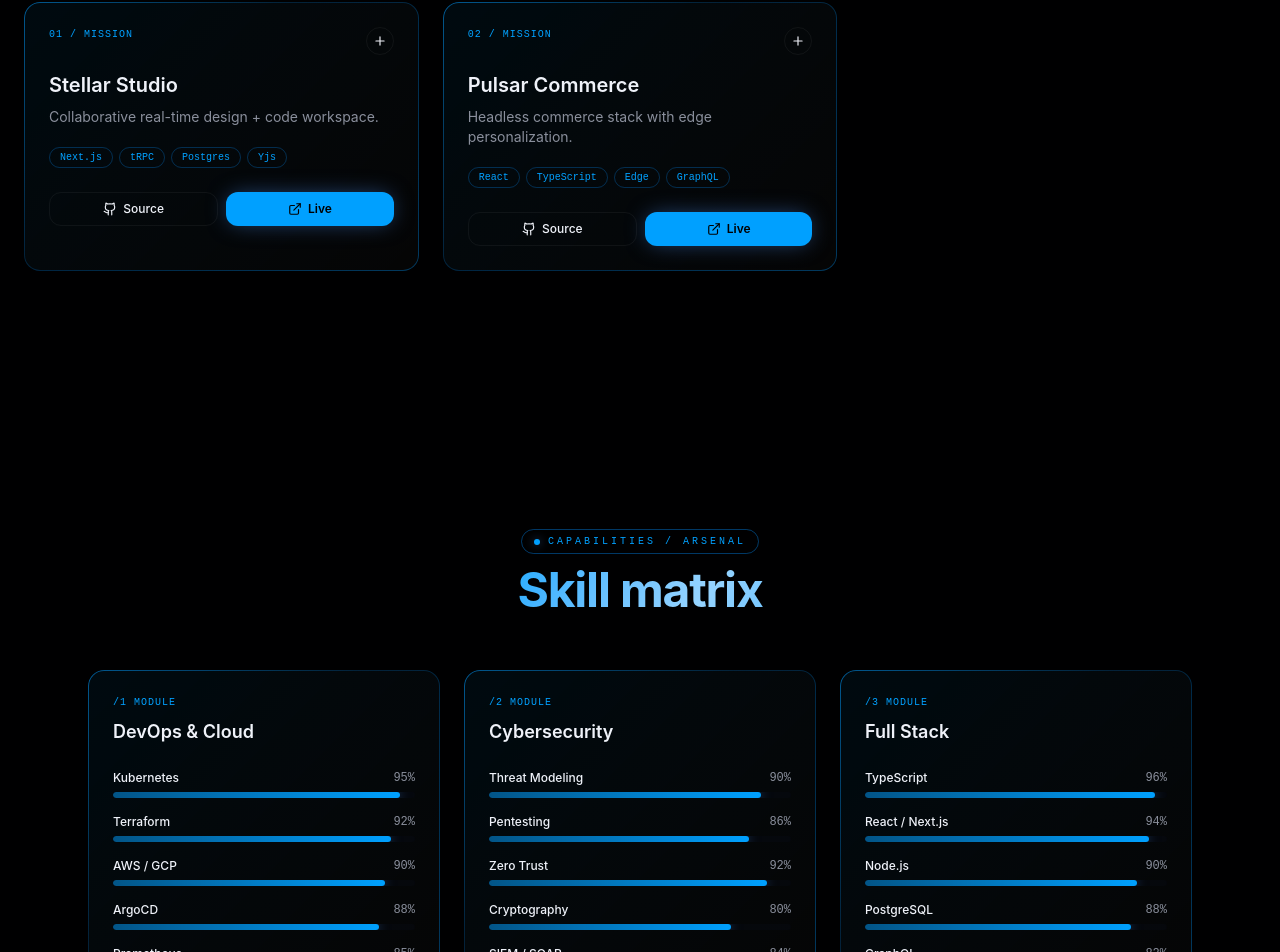
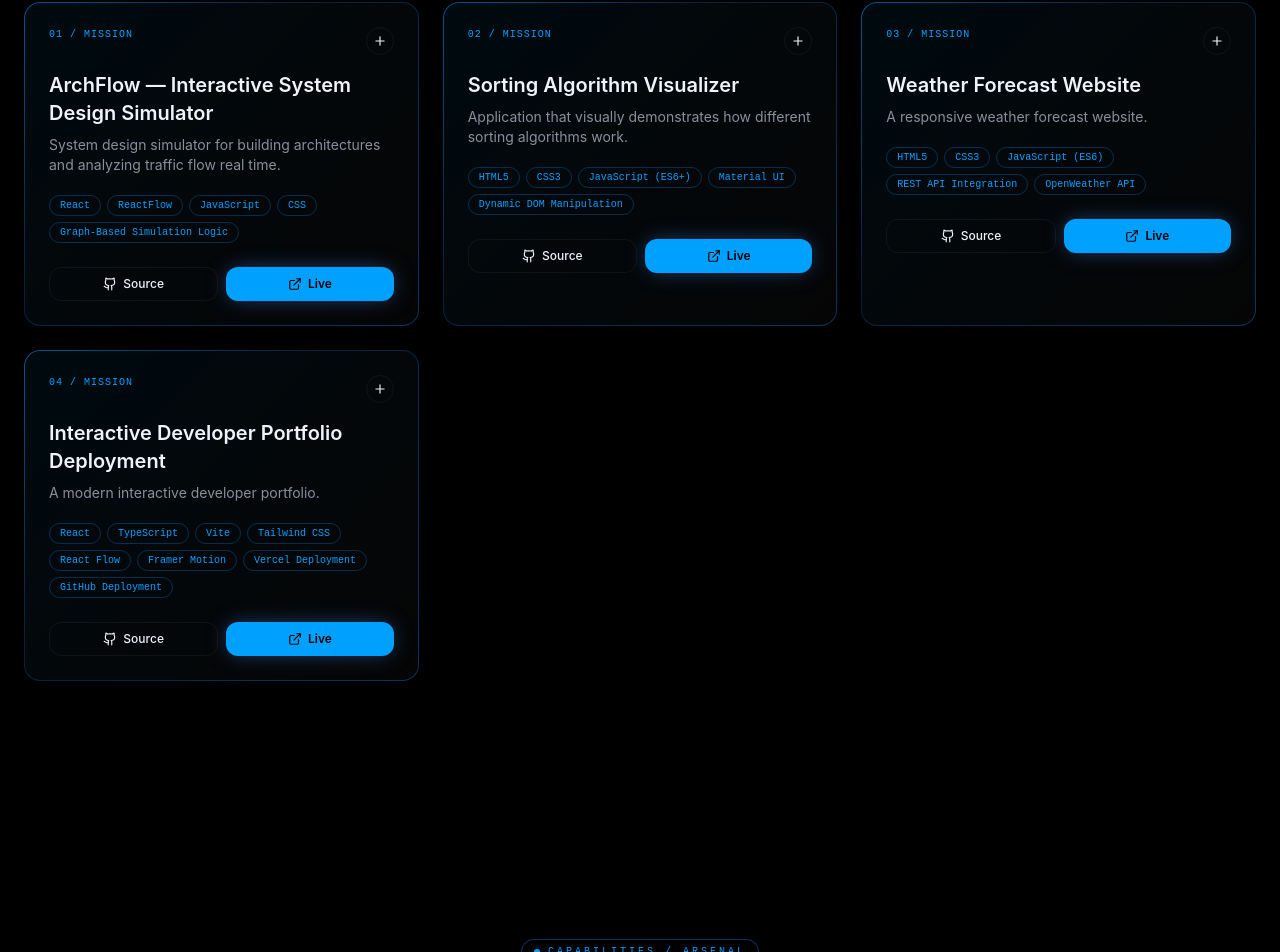
Before and after one commit to shubh-AM27/shubham-portfolio, a React (Vite) app: page / in a window 1280 px wide. Shown: the part 1825-2777 px from the top of the page. Built offline with nearby package versions, Linux system fonts and the light colour scheme.

Commit message:
Changes in portfolio

```diff
--- a/src/data/certifications.ts
+++ b/src/data/certifications.ts
@@ -1,5 +1,9 @@
 export const certifications = [
-  { name: "The Web Developer Bootcamp 2026", issuer: "Udemy", year: "2026", url: "https://www.udemy.com/certificate/UC-122eeace-5ac7-4f6f-a44d-8bd5df54bb85/" },
-  { name: "Introduction to Cybersecurity", issuer: "Cisco", year: "2026", url: "#" },
-  { name: "Web Development Fundamentals", issuer: "IBM", year: "2026", url: "#" }
+  { name: "The Web Developer Bootcamp 2026", issuer: "Udemy", year: "2025", url: "https://www.udemy.com/certificate/UC-122eeace-5ac7-4f6f-a44d-8bd5df54bb85/" },
+  { name: "Introduction to Cybersecurity", issuer: "Cisco", year: "2026", url: "https://www.credly.com/badges/35f74827-1a6f-45ea-aaa1-260681b98462/public_url" },
+  { name: "Fortinet Certified Fundamentals", issuer: "Fortinet", year: "2026", url: "#" },
+  { name: "Web Development Fundamentals", issuer: "IBM", year: "2026", url: "#" },
+  { name: "Fortinet NSE 1  certication", issuer: "Fortinet", year: "2026", url: "https://www.credly.com/badges/7426df5c-cfc5-4111-9744-88728e2897b2/public_url" },
+  { name: "Fortinet NSE 2 certication", issuer: "Fortinet", year: "2026", url: "https://www.credly.com/badges/0b7005a3-186a-4065-a3da-82da47073d3c/public_url" }
+
 ];
--- a/src/data/experience.ts
+++ b/src/data/experience.ts
@@ -1,30 +1,16 @@
 export const experience = [
   {
-    role: "Principal Platform Engineer",
-    company: "Helios Labs",
-    period: "2023 — Present",
+    role: "Participated in National Hackathon",
+    company: "Smart India Hackathon",
+    period: "2025",
     description:
-      "Lead platform org of 14 engineers. Built internal developer platform serving 600+ engineers across 9 product lines.",
+      "Designed a woman safety application which canw ork from different devices including smartwatch",
   },
   {
-    role: "Senior Security Engineer",
-    company: "Vector Defense",
-    period: "2021 — 2023",
+    role: "1 month internship ",
+    company: "FullStack",
+    period: "2025",
     description:
-      "Designed zero-trust architecture and incident response automation. Cut MTTR from 4h to 11min.",
-  },
-  {
-    role: "Full Stack Engineer",
-    company: "Lumen Studio",
-    period: "2019 — 2021",
-    description:
-      "Shipped flagship SaaS dashboard used by Fortune 500 clients. Owned end-to-end React + Node delivery.",
-  },
-  {
-    role: "Software Engineer",
-    company: "Apex Systems",
-    period: "2017 — 2019",
-    description:
-      "Built distributed data pipelines processing 2TB/day. First production Kubernetes rollout.",
+      "Did internship to iunderstand fullstack technologies better",
   },
 ];
--- a/src/data/personalInfo.ts
+++ b/src/data/personalInfo.ts
@@ -3,11 +3,11 @@ export const personalInfo = {
   titles: ["Cybersecurity Specialist", "Full Stack Developer"],
   tagline: "Engineering and Defending systems across the digital cosmos.",
   bio: "I architect scalable infrastructure, secure distributed systems, and craft delightful product experiences. Operating at the intersection of cloud, code, and security.",
-  email: "hello@aether.dev",
-  location: "Remote · Earth Orbit",
+  email: "shubhamsinghedu2004@gmail.com",
+  location: "Dehradun · Earth Orbit",
   socials: {
     github: "https://github.com/shubh-AM27",
-    linkedin: "https://linkedin.com",
-    twitter: "https://twitter.com",
+    linkedin: "https://linkedin.com/in/shubham-kumar-singh-368120377?utm_source=share_via&utm_content=profile&utm_medium=member_android",
+    leetcode: "https://leetcode.com/u/Shubh-AM27/",
   },
 };
--- a/src/data/projects.ts
+++ b/src/data/projects.ts
@@ -10,63 +10,83 @@ export type Project = {
 
 export const projects: Project[] = [
   {
-    title: "Orbit Pipeline",
-    description: "Self-healing CI/CD platform with predictive rollback.",
+    title: "ArchFlow — Interactive System Design Simulator",
+    description: "System design simulator for building architectures and analyzing traffic flow real time.",
     details:
-      "GitOps-driven deployment engine running 12k+ pipelines/day across multi-cloud Kubernetes clusters. Includes drift detection, canary analysis, and ML-based failure prediction.",
-    tags: ["Kubernetes", "ArgoCD", "Terraform", "Go"],
-    github: "https://github.com",
-    demo: "https://example.com",
-    mode: "devops",
+      "Built a visual system architecture simulator using React and ReactFlow. Users can create distributed systems with components then simulate traffic propagation and monitor metrics with real-time visual feedback.",
+    tags: ["React", "ReactFlow", "JavaScript", "CSS", "Graph-Based Simulation Logic"],
+    github: "https://github.com/shubh-AM27/System-Design-Simulator.git",
+    demo: "https://system-design-simulator-lemon.vercel.app/",
+    mode: "fullstack",
   },
   {
-    title: "Nebula Mesh",
-    description: "Zero-trust service mesh with eBPF observability.",
+    title: "ArchFlow — Interactive System Design Simulator",
+    description: "System design simulator for building architectures and analyzing traffic flow real time.",
     details:
-      "mTLS-everywhere mesh with real-time flow analytics. Reduced p99 latency by 38% while enforcing strict pod-to-pod policies.",
-    tags: ["eBPF", "Istio", "Rust", "Prometheus"],
-    github: "https://github.com",
-    demo: "https://example.com",
-    mode: "devops",
-  },
-  {
-    title: "Eventide IDS",
-    description: "Real-time intrusion detection across encrypted traffic.",
-    details:
-      "Behavioral anomaly engine analyzing 4M events/sec. Uses unsupervised models to flag lateral movement without decryption.",
-    tags: ["Python", "Suricata", "Kafka", "ML"],
-    github: "https://github.com",
-    demo: "https://example.com",
+      "Built a visual system architecture simulator using React and ReactFlow. Users can create distributed systems with components then simulate traffic propagation and monitor metrics with real-time visual feedback.",
+    tags: ["React", "ReactFlow", "JavaScript", "CSS", "Graph-Based Simulation Logic"],
+    github: "https://github.com/shubh-AM27/System-Design-Simulator.git",
+    demo: "https://system-design-simulator-lemon.vercel.app/",
     mode: "security",
   },
   {
-    title: "Quantum Vault",
-    description: "Post-quantum encrypted secrets manager.",
+    title: "Sorting Algorithm Visualizer",
+    description: "Application that visually demonstrates how different sorting algorithms work.",
     details:
-      "Kyber + Dilithium hybrid envelope encryption with HSM-backed root keys. SOC2 + FIPS 140-3 compliant.",
-    tags: ["Rust", "PQC", "Vault", "WASM"],
-    github: "https://github.com",
-    demo: "https://example.com",
+      "An interactive web application that visually demonstrates how different sorting algorithms work through animated bar comparisons and swaps.",
+    tags: ["HTML5", "CSS3", "JavaScript (ES6+)","Material UI","Dynamic DOM Manipulation"],
+    github: "https://github.com/shubh-AM27/Simple-Sorting-Visualizer.git",
+    demo: "https://shubh-am27.github.io/Simple-Sorting-Visualizer/",
     mode: "security",
   },
   {
-    title: "Stellar Studio",
-    description: "Collaborative real-time design + code workspace.",
+    title: "Sorting Algorithm Visualizer",
+    description: "Application that visually demonstrates how different sorting algorithms work.",
     details:
-      "CRDT-based multiplayer editor with live preview, AI scaffolding, and one-click deploys. 40k MAU.",
-    tags: ["Next.js", "tRPC", "Postgres", "Yjs"],
-    github: "https://github.com",
-    demo: "https://example.com",
+      "An interactive web application that visually demonstrates how different sorting algorithms work through animated bar comparisons and swaps.",
+    tags: ["HTML5", "CSS3", "JavaScript (ES6+)","Material UI","Dynamic DOM Manipulation"],
+    github: "https://github.com/shubh-AM27/Simple-Sorting-Visualizer.git",
+    demo: "https://shubh-am27.github.io/Simple-Sorting-Visualizer/",
     mode: "fullstack",
   },
   {
-    title: "Pulsar Commerce",
-    description: "Headless commerce stack with edge personalization.",
+    title: "Weather Forecast Website",
+    description: "A responsive weather forecast website.",
     details:
-      "Sub-50ms global TTFB. AI product recommendations rendered at the edge via streaming SSR.",
-    tags: ["React", "TypeScript", "Edge", "GraphQL"],
-    github: "https://github.com",
-    demo: "https://example.com",
+      "A responsive weather forecast website that provides real-time weather updates and a 5-day forecast using the OpenWeather API.",
+    tags: ["HTML5", "CSS3", "JavaScript (ES6)","REST API Integration","OpenWeather API"],
+    github: "https://github.com/shubh-AM27/weather-appt",
+    demo: "https://shubh-am27.github.io/weather-app/",
+    mode: "fullstack",
+  },
+  {
+    title: "Weather Forecast Website",
+    description: "A responsive weather forecast website.",
+    details:
+      "A responsive weather forecast website that provides real-time weather updates and a 5-day forecast using the OpenWeather API.",
+    tags: ["HTML5", "CSS3", "JavaScript (ES6)","REST API Integration","OpenWeather API"],
+    github: "https://github.com/shubh-AM27/weather-app",
+    demo: "https://shubh-am27.github.io/weather-app/",
+    mode: "security",
+  },
+  {
+    title: "Interactive Developer Portfolio Deployment",
+    description: "A modern interactive developer portfolio.",
+    details:
+      "Featuring animated UI components, node-based navigation, responsive layouts, and smooth transitions and deployed on Vercel",
+    tags: ["React","TypeScript","Vite","Tailwind CSS","React Flow","Framer Motion","Vercel Deployment","GitHub Deployment"],
+    github: "https://github.com/shubh-AM27/weather-app",
+    demo: "https://shubh-am27.github.io/weather-app/",
+    mode: "security",
+  },
+  {
+    title: "Interactive Developer Portfolio Deployment",
+    description: "A modern interactive developer portfolio.",
+    details:
+      "Featuring animated UI components, node-based navigation, responsive layouts, and smooth transitions and deployed on Vercel",
+    tags: ["React","TypeScript","Vite","Tailwind CSS","React Flow","Framer Motion","Vercel Deployment","GitHub Deployment"],
+    github: "https://github.com/shubh-AM27/weather-app",
+    demo: "https://shubh-am27.github.io/weather-app/",
     mode: "fullstack",
   },
 ];
--- a/src/data/skills.ts
+++ b/src/data/skills.ts
@@ -1,19 +1,15 @@
 export const skills = [
-  {
-    category: "DevOps & Cloud",
-    items: [
-      { name: "Kubernetes", level: 95 },
-      { name: "Terraform", level: 92 },
-      { name: "AWS / GCP", level: 90 },
-      { name: "ArgoCD", level: 88 },
-      { name: "Prometheus", level: 85 },
-    ],
-  },
+
   {
     category: "Cybersecurity",
     items: [
-      { name: "Threat Modeling", level: 90 },
-      { name: "Pentesting", level: 86 },
+      { name: "CyberSecurity Fundamentals", level: 90 },
+      { name: "Network Fundamentals", level: 86 },
+      { name: "TCP/IP & Ports", level: 92 },
+      { name: "Firewall Fundamentals", level: 80 },
+      { name: "VLAN & Network Segmentations", level: 84 },
+      { name: "Packet Analysis", level: 90 },
+      { name: "Port Scanning", level: 86 },
       { name: "Zero Trust", level: 92 },
       { name: "Cryptography", level: 80 },
       { name: "SIEM / SOAR", level: 84 },
@@ -22,11 +18,31 @@ export const skills = [
   {
     category: "Full Stack",
     items: [
-      { name: "TypeScript", level: 96 },
-      { name: "React / Next.js", level: 94 },
-      { name: "Node.js", level: 90 },
-      { name: "PostgreSQL", level: 88 },
-      { name: "GraphQL", level: 82 },
+      { name: "React", level: 96 },
+      { name: "TypeScript", level: 94 },
+      { name: "JavaScript", level: 90 },
+      { name: "Python", level: 88 },
+      { name: "Node.js", level: 82 },
+      { name: "Express.js", level: 96 },
+      { name: "MongoDB", level: 94 },
+      { name: "REST API", level: 90 },
+      { name: "Git and GitHub", level: 88 },
+      { name: "Responsive Web Design", level: 82 },
+    ],
+  },
+  {
+    category: "DevOps & Data Structures",
+    items: [
+      { name: "Docker", level: 95 },
+      { name: "CI/CD Basics", level: 92 },
+      { name: "Linux Dundamentals", level: 90 },
+      { name: "GitHub Acions", level: 88 },
+      { name: "Deployment & Hosting", level: 85 },
+      { name: "Data Structures & Algorithms", level: 95 },
+      { name: "Debugging", level: 92 },
+      { name: "System Design Basics", level: 90 },
+      { name: "Python Automation", level: 88 },
+      { name: "AI/ML Fundamentals", level: 85 },
     ],
   },
 ];
--- a/src/sections/About.tsx
+++ b/src/sections/About.tsx
@@ -3,9 +3,9 @@ import { personalInfo } from "@/data/personalInfo";
 import { Sparkles, Globe, Cpu } from "lucide-react";
 
 const stats = [
-  { Icon: Sparkles, label: "Years in orbit", value: "8+" },
-  { Icon: Globe, label: "Systems shipped", value: "40+" },
-  { Icon: Cpu, label: "Cloud regions", value: "12" },
+  { Icon: Sparkles, label: "Years in orbit", value: "3" },
+  { Icon: Globe, label: "Systems shipped", value: "4" },
+  { Icon: Cpu, label: "Cloud regions", value: "1" },
 ];
 
 export function About() {
--- a/src/sections/Contact.tsx
+++ b/src/sections/Contact.tsx
@@ -2,7 +2,7 @@ import { useState } from "react";
 import { motion } from "framer-motion";
 import { Reveal, SectionTitle } from "@/components/Reveal";
 import { personalInfo } from "@/data/personalInfo";
-import { Github, Linkedin, Mail, Send, Twitter } from "lucide-react";
+import { Github, Linkedin, Mail, Send, CodeXml } from "lucide-react";
 
 function Field({
   label, type = "text", as = "input", ...rest
@@ -37,7 +37,7 @@ export function Contact() {
   const socials = [
     { Icon: Github, label: "GitHub", href: personalInfo.socials.github },
     { Icon: Linkedin, label: "LinkedIn", href: personalInfo.socials.linkedin },
-    { Icon: Twitter, label: "Twitter", href: personalInfo.socials.twitter },
+    { Icon: CodeXml, label: "Leetcode", href: personalInfo.socials.leetcode },
     { Icon: Mail, label: "Email", href: `mailto:${personalInfo.email}` },
   ];
   return (
```
